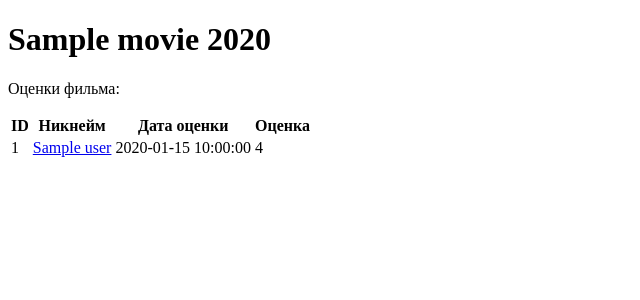
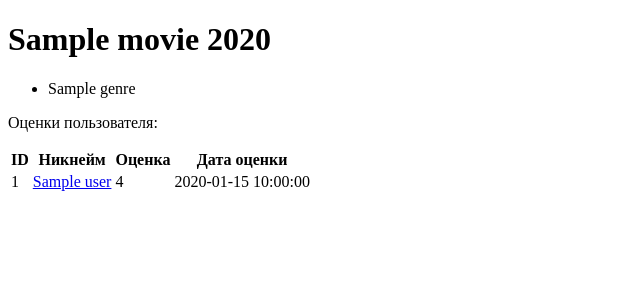
Before and after one commit to Harser/Flask, a Flask app: template templates/movie.html in a window 1280 px wide. Shown: the top 300 px of the page, without its empty margins (0-640 px from the left). Run offline with Flask 2, Linux system fonts and the light colour scheme; the template is opened without the code that fills it: most values are stand-ins (such as "Sample title", 1, 10 or a date in 2020).

Commit message:
Merge remote-tracking branch 'origin/master'

```diff
--- a/app.py
+++ b/app.py
@@ -30,7 +30,7 @@ def page2():
 @app.route('/movies/<int:id>')
 def movie(id):
     movie = Movies.get(id)
-    return render_template('moovie.html', movie=movie)
+    return render_template('movie.html', movie=movie)
 
 
 @app.route('/users/<int:id>')
--- a/templates/movie.html
+++ b/templates/movie.html
@@ -6,14 +6,19 @@
 </head>
 <body>
 <h1>{{ movie.title }} {{ movie.year }}</h1>
-<p>Оценки фильма:</p>
+<ul>
+  {% for genre in movie.genres %}
+    <li> {{ genre.name }} </li>
+  {% endfor %}
+</ul>
+<p>Оценки пользователя:</p>
 <table>
   <thead>
   <tr>
     <th>ID</th>
     <th>Никнейм</th>
+    <th>Оценка</th>
     <th>Дата оценки</th>
-    <th>Оценка</th>
   </tr>
   </thead>
   <tbody>
@@ -21,8 +26,8 @@
     <tr>
       <td>{{ rating.user.id }}</td>
       <td><a href="/users/{{ rating.user.id }}">{{ rating.user.name }}</a></td>
+      <td>{{ rating.rating }}</td>
       <td>{{ rating.timestamp }}</td>
-      <td>{{ rating.rating }}</td>
     </tr>
   {% endfor %}
   </tbody>
```
